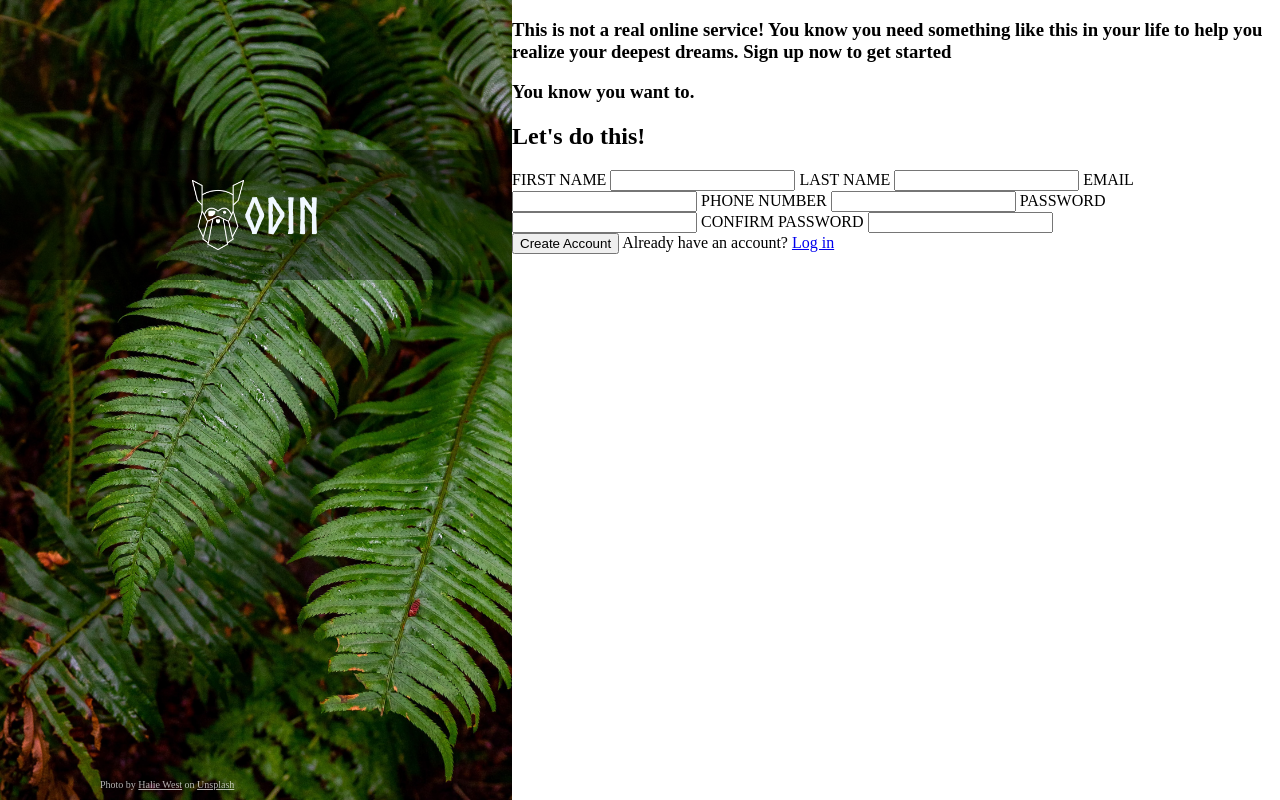
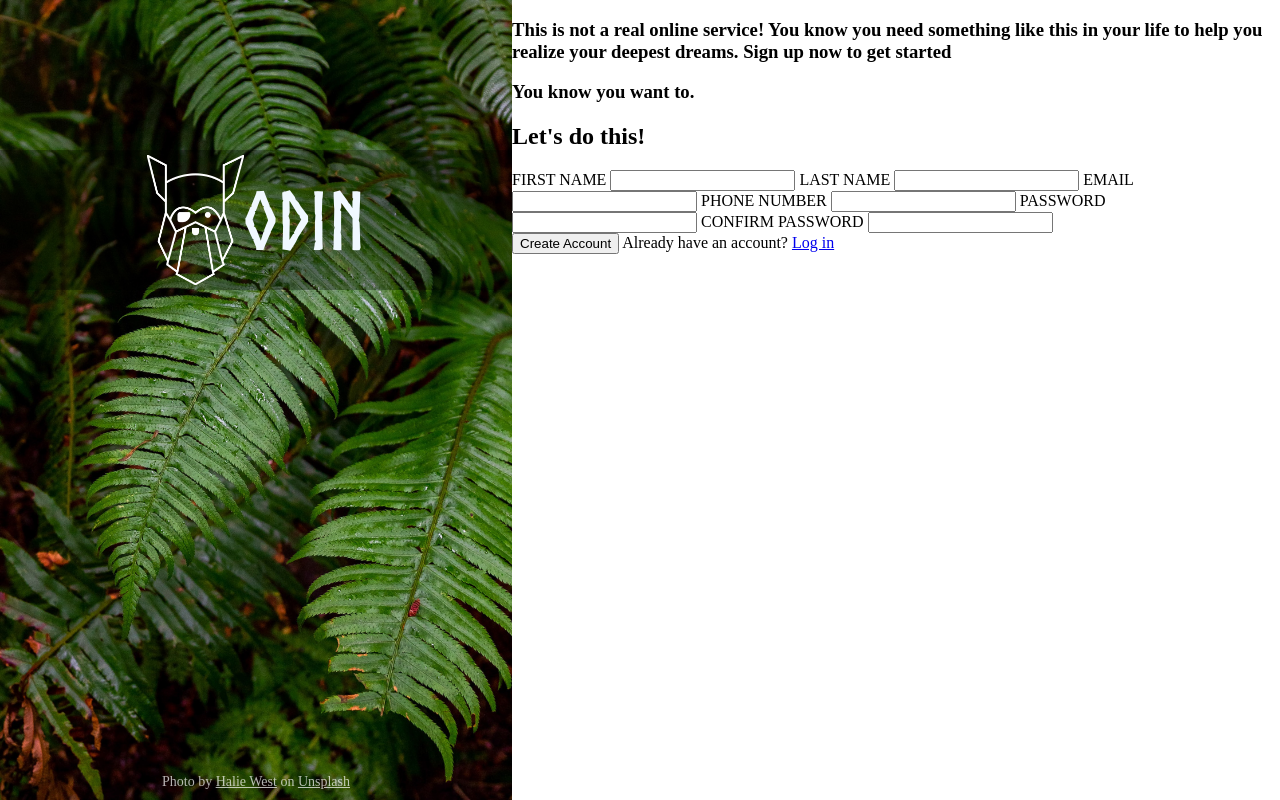
Before and after one commit to NyanLight/sign-up-form, a plain HTML site: page index.html in a window 1280 px wide. Drawn offline with Linux system fonts and the light colour scheme.

Commit message:
left part kinda pretty now

```diff
--- a/style.css
+++ b/style.css
@@ -30,33 +30,35 @@ body {
     background-size: cover;
     width: 40%;
     padding-top: 15rem;
-    position: relative;
+    display: flex;
+    flex-direction: column;
+    justify-content: space-between;
 }
 
 .logo-capture {
     color: aliceblue;
     font-family: Norse-Bold;
-    font-size: 5rem;
+    font-size: 8rem;
 }
 
 .black-background {
-    height: 20%;
-    background-color: rgba(0, 0, 0, 40%);
+    height: 14rem;
+    background-color: rgba(0, 0, 0, 30%);
     display: flex;
     align-items: center;
     justify-content: center;
 }
 
 img {
-    height: 7rem
+    height: 13rem
 }
 
 .credits {
     color: rgba(255, 255, 255, 0.699);
-    font-size: 1rem;
-    position: absolute;
-    bottom: 1rem;
-    left: 10rem;
+    font-size: 1.4rem;
+    align-self: center;
+    padding-bottom: 1rem;
+
 }
 
 .credits > a{
@@ -67,3 +69,7 @@ img {
 main {
     width: 60%;
 }
+
+article {
+    background-color: ;
+}
```
